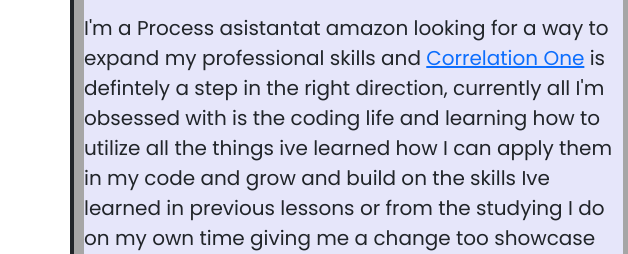
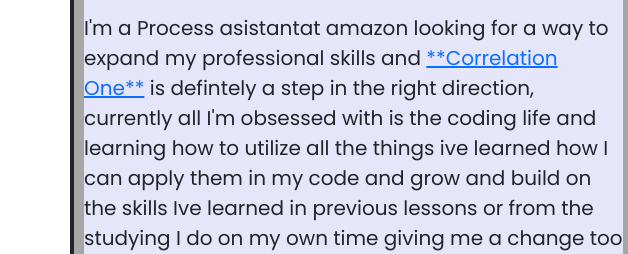
Before and after one commit to Psyduck05/project-5, a plain HTML site: page about-me.html in a window 1280 px wide. Shown: the part 693-947 px from the top of the page, 0-628 px from the left. Drawn offline with nearby package versions, Linux system fonts and the light colour scheme; files that its build step writes are made by us from their sources.

Commit message:
Update about-me.html

```diff
--- a/about-me.html
+++ b/about-me.html
@@ -51,7 +51,7 @@
 
                  <p>
 	     I'm a Process asistantat amazon looking for a way to expand my professional skills
-	and <a href="https://correlation-one.com">Correlation One</a> is defintely a step
+	and <a href="https://correlation-one.com">**Correlation One**</a> is defintely a step
 	in the right direction, currently all I'm obsessed with is the coding life and learning how to utilize all
 	the things ive learned how I can apply them in my code and grow and build on the
 	skills Ive learned in previous lessons or from the studying I do on my own time
```
